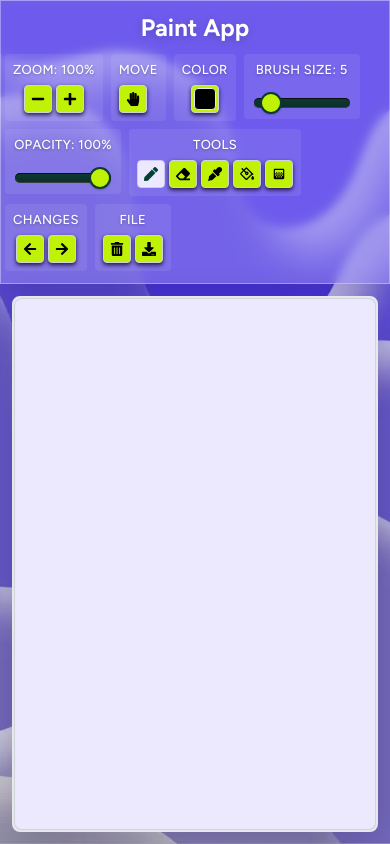
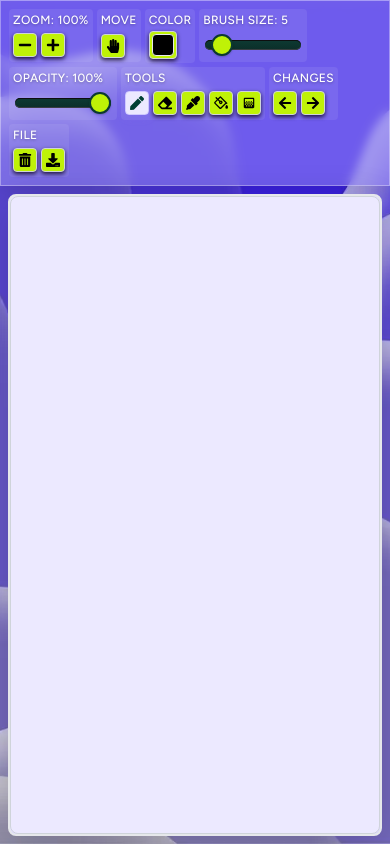
Before and after one commit to Alena0490/Painting-app, a React (Vite) app: page / in a window 390 px wide. Built offline with nearby package versions, Linux system fonts and the light colour scheme.

Commit message:
mobile sizing

```diff
--- a/src/components/DrawArea.css
+++ b/src/components/DrawArea.css
@@ -65,6 +65,7 @@
 
 @media (max-width: 448px) {
     .draw-area {
-        margin: var(--space-3);
+        height: calc(85vh - 16px);
+        margin: var(--space-2);
     }
 }
--- a/src/components/Menu.css
+++ b/src/components/Menu.css
@@ -23,7 +23,7 @@
 
 .menu h1 {
     margin-bottom: var(--space-3);
-    font-size: 1.5rem;
+    font-size: clamp(1rem, calc(1rem + 0.000625 * (100vw - 320px)), 1.5rem);
     font-weight: 700;
     color: var(--text-on-primary);
     text-shadow: 0 2px 8px rgba(0, 0, 0, 0.2);
@@ -81,7 +81,7 @@
 .tools-title {
     display: block;
     text-align: center;
-    font-size: 13px;
+    font-size: clamp(0.75rem, calc(0.75rem + 0.0000711 * (100vw - 320px)), 0.8125rem);
     margin: 0 0 var(--space-2);
     color: var(--text-on-primary);
     font-weight: 500;
@@ -361,3 +361,53 @@ input[type="range"]::-ms-thumb {
         width: 80px;
     }
 }
+
+@media (max-width: 448px) {
+    .menu {
+        padding: var(--space-2) var(--space-2);
+    }
+
+    .menu h1 {
+        display: none;
+    }
+
+    .navigation {
+        gap: var(--space-1);
+    }
+
+    .group.zoom,
+    .brush-color,
+    .brush-opacity,
+    .brush-size,
+    .pan-group,
+    .tools,
+    .history,
+    .file {
+        align-items: flex-start;
+        padding: var(--space-1);
+        min-height: calc(28px + var(--space-1) * 2 + var(--space-1) + 13px);
+    }
+
+    .tools-title {
+        flex: 0;
+        margin: 0 0 var(--space-1);
+    }
+
+    .buttons, .history-tools, .file-tools {
+        flex: 2;
+    }
+
+    .menu input[type="range"] {
+        flex: 2;
+        height: 1rem;
+    }
+    .menu button {
+        width: 24px;
+        height: 24px;
+    }
+
+    input[type="range"]::-webkit-slider-thumb {
+        width: 20px;
+        height: 20px;
+    }
+}
```
